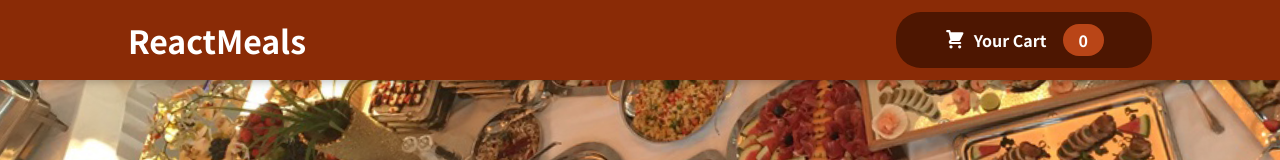
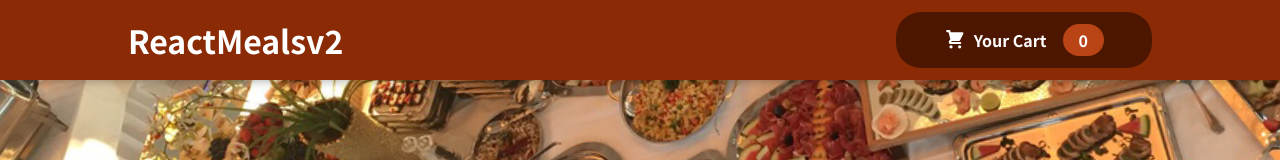
Before and after one commit to tomaszkurcon/food-order-app-project, a React (Create React App) app: page / in a window 1280 px wide. Shown: the top 160 px of the page. Built offline with nearby package versions, Linux system fonts and the light colour scheme.

Commit message:
change title

```diff
--- a/src/components/Layout/Header.js
+++ b/src/components/Layout/Header.js
@@ -7,7 +7,7 @@ const Header = (props) => {
   return (
     <React.Fragment>
       <header className={classes.header}>
-        <h1>ReactMeals</h1>
+        <h1>ReactMealsv2</h1>
         <HeaderCartButton onClick={props.onShowCart}/>
       </header>
       <div className={classes["main-image"]}>
```
